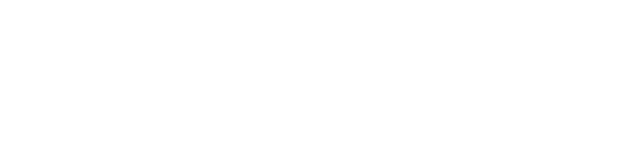
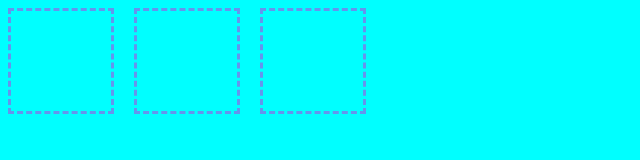
Before and after one commit to anabeatrizms014/ddm-001, a plain HTML site: page aula 1/index.html in a window 1280 px wide. Shown: the whole page, without its empty margins (0-640 px from the left). Drawn offline with Linux system fonts and the light colour scheme.

Commit message:
2 commit

```diff
--- a/aula 1/index.css
+++ b/aula 1/index.css
@@ -0,0 +1,14 @@
+body {
+    background-color: aqua          ;
+
+}
+.box{
+    width: 100px;/*largura*/
+    height: 100px;/*altura*/
+    border: 3px dashed cornflowerblue;/*espessura, etilo, cor da borda*/
+}
+.row{
+    display: flex;/*habilita os recursos do flex*/
+    flex-direction: row; /*transforma o elemento em uma linha (horozontal)*/
+gap: 20px;
+}
--- a/aula 1/index.html
+++ b/aula 1/index.html
@@ -5,8 +5,19 @@
     <meta http-equiv="X-UA-Compatible" content="IE=edge">
     <meta name="viewport" content="width=device-width, initial-scale=1.0">
     <title> aula 01</title>
+    <link rel="stylesheet" href="index.css">
 </head>
 <body>
 
+    <div class="row">
+     <div class="box"></div>
+     <div class="box"></div>
+     <div class="box"></div>
+    </div>
+
+    <div class="column">
+        <div class
+
+    </div>
 </body>
 </html>
```
